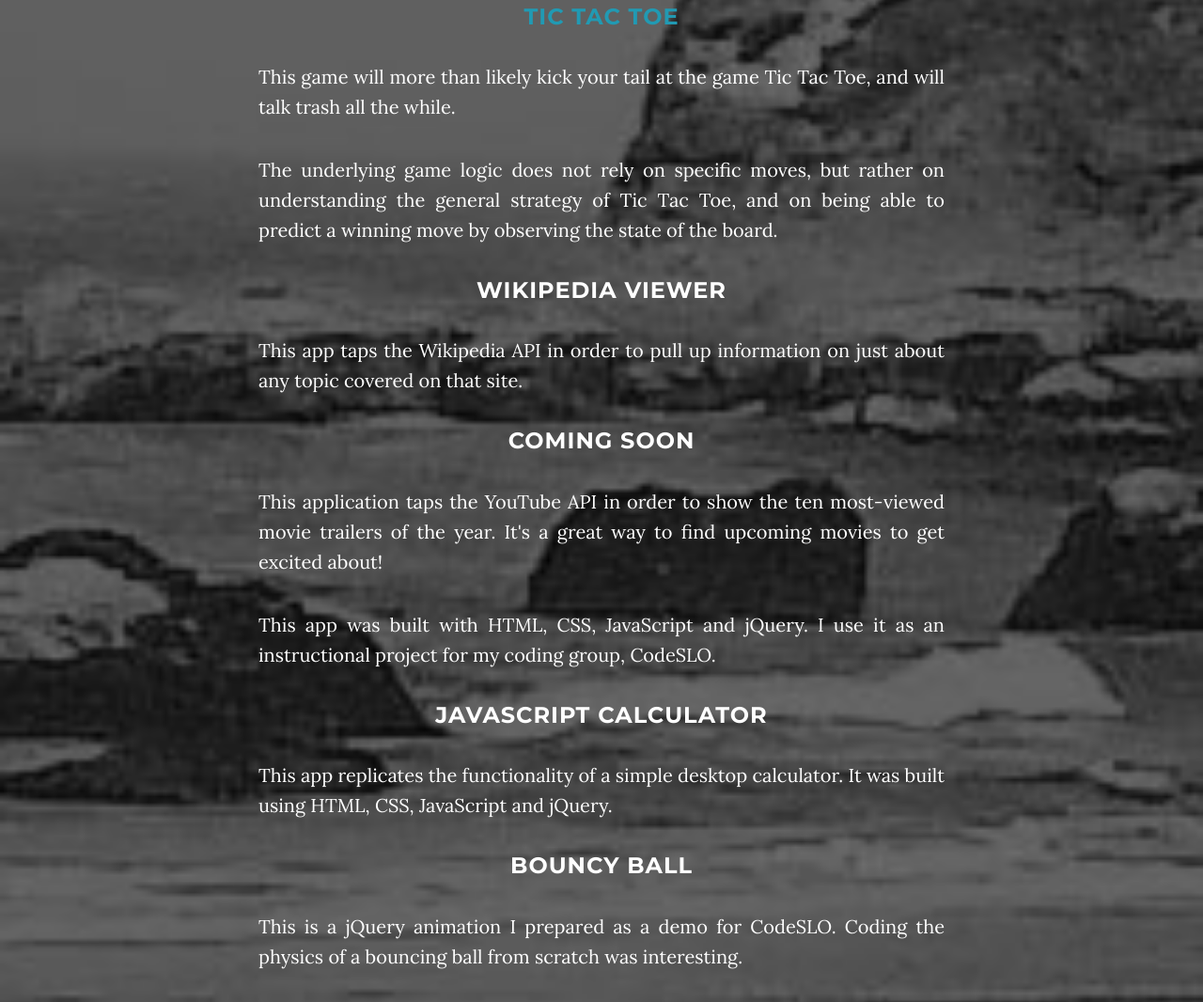
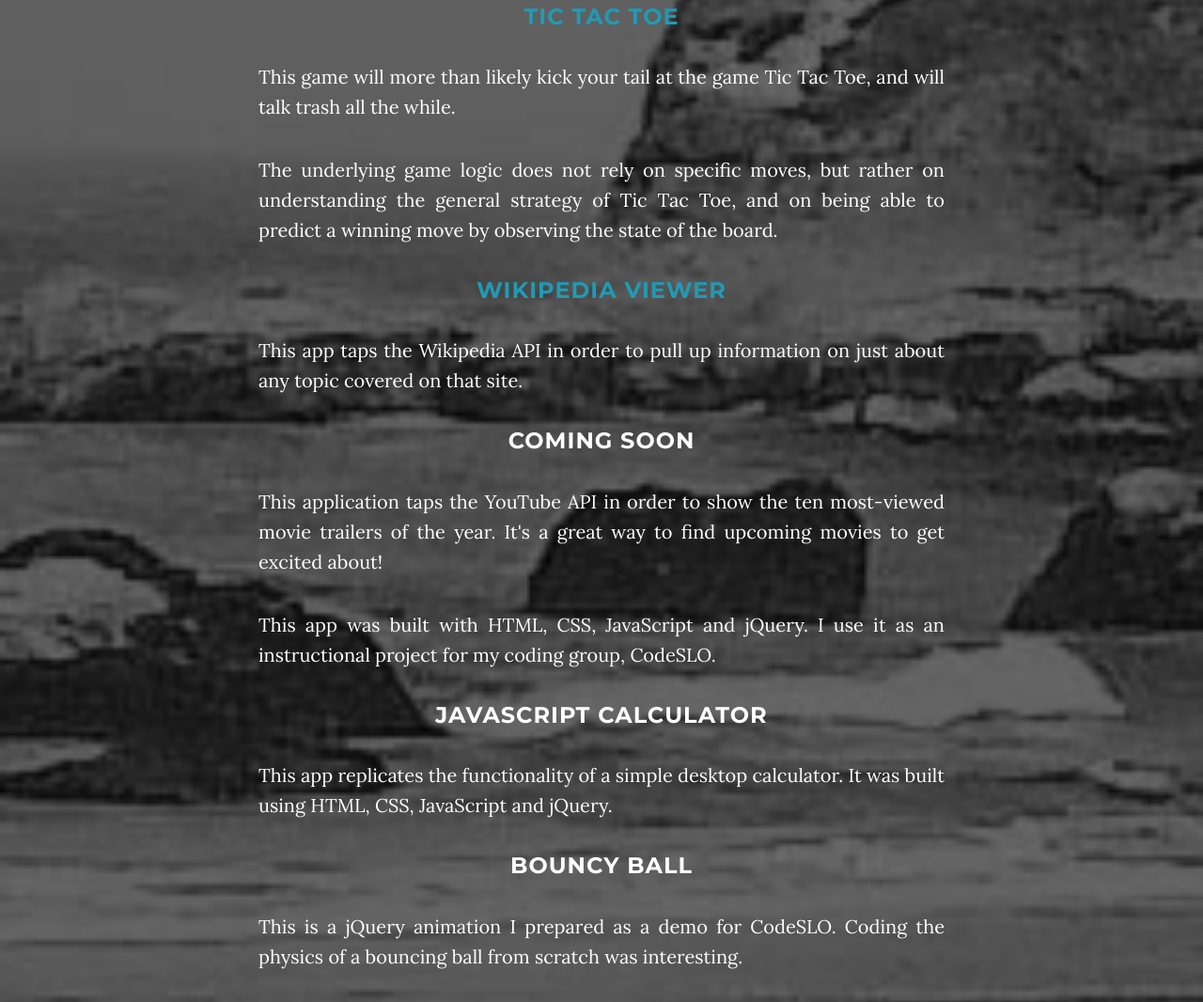
Before and after one commit to stillmattwest/stillmattwest.github.io, a plain HTML site: page index.html in a window 1280 px wide. Shown: the part 3023-4089 px from the top of the page at 94% size. Drawn offline with Linux system fonts and the light colour scheme.

Commit message:
added wikipedia viewer

```diff
--- a/index.html
+++ b/index.html
@@ -144,7 +144,7 @@
 
 					</div>
 					<div class="project-div">
-						<h3 class="text-center">Wikipedia Viewer</h3>
+						<h3 class="text-center"><a href="https://stillmattwest.github.io/wikipedia-viewer/" target="_blank">Wikipedia Viewer</a></h3>
 						<p>This app taps the Wikipedia API in order to pull up information on just about any topic covered on that site.</p>
 
 					</div>
```
